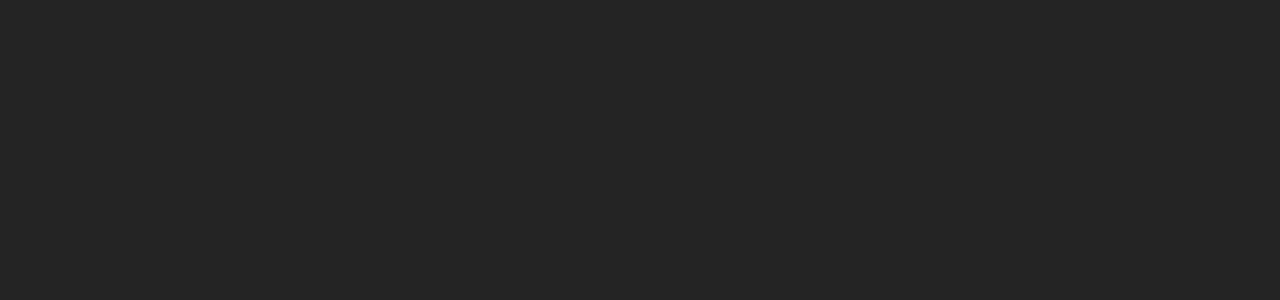
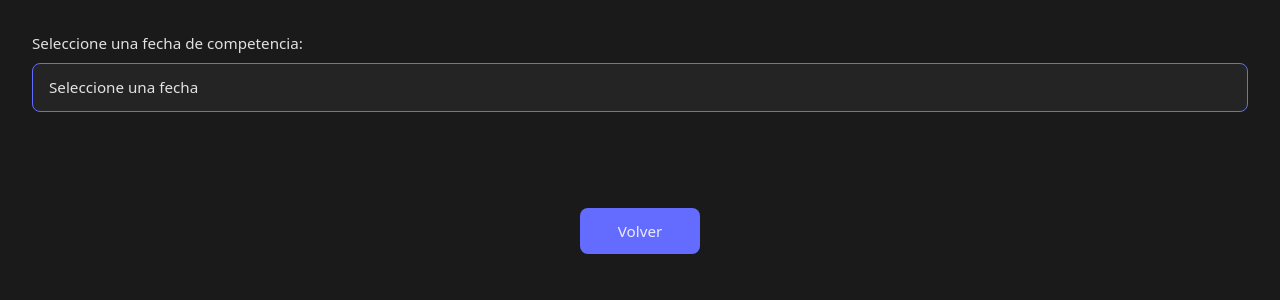
Before and after one commit to GonzaLmas/CyC---React, a React (Vite) app in the folder CyC-React/: page /semanatrabajar in a window 1280 px wide. Before the commit this address had no page. Shown: the top 300 px of the page. Built offline with nearby package versions, Linux system fonts and the light colour scheme.

Commit message:
add screen SemanaTrabajar

```diff
--- a/CyC-React/src/App.tsx
+++ b/CyC-React/src/App.tsx
@@ -8,6 +8,7 @@ import Navbar from "./components/Navbar";
 import JugadorasAptas from "./components/JugadorasAptas";
 import Index from "./components/Index";
 import TipoSemana from "./components/TipoSemana";
+import SemanaTrabajar from "./components/SemanaTrabajar";
 
 function App() {
   return (
@@ -17,6 +18,7 @@ function App() {
       <Route path="/navbar" element={<Navbar />} />
       <Route path="/jugadorasaptas" element={<JugadorasAptas />} />
       <Route path="/tiposemana" element={<TipoSemana />} />
+      <Route path="/semanatrabajar" element={<SemanaTrabajar />} />
     </Routes>
   );
 }
--- a/CyC-React/src/components/Navbar.tsx
+++ b/CyC-React/src/components/Navbar.tsx
@@ -14,7 +14,7 @@ import { useNavigate } from "react-router-dom";
 const navigation = [
   { name: "Jugadoras Aptas", href: "/jugadorasaptas", current: true },
   { name: "Tipo de Semana", href: "/tiposemana", current: true },
-  { name: "Semana a Trabajar", href: "/", current: true },
+  { name: "Semana a Trabajar", href: "/semanatrabajar", current: true },
 ];
 
 // function classNames(...classes) {
--- /dev/null
+++ b/CyC-React/src/components/SemanaTrabajar.tsx
@@ -0,0 +1,118 @@
+import { useState } from "react";
+import { useNavigate } from "react-router-dom";
+import { ChevronDown } from "lucide-react";
+
+const Competencia = () => {
+  const fechas: string[] = ["2025-09-09", "2025-09-08", "2025-09-07"];
+
+  // Datos de ejemplo por día
+  const capacidades = ["Resistencia Aeróbica", "Velocidad", "Fuerza"];
+  const propiedadesPorCapacidad: Record<string, string[]> = {
+    "Resistencia Aeróbica": ["Intermitente 1", "Intermitente 2"],
+    Velocidad: ["Velocidad Máxima", "Velocidad Media"],
+    Fuerza: ["Fuerza Máxima", "Fuerza Resistencia"],
+  };
+
+  const [fechaCompetencia, setFechaCompetencia] = useState<string>("");
+  const [selectedWeek, setSelectedWeek] = useState<number>(3); // ejemplo
+  const [dayCapacities, setDayCapacities] = useState<Record<number, string>>(
+    {}
+  );
+  const [dayProperties, setDayProperties] = useState<Record<number, string>>(
+    {}
+  );
+
+  const handleChange = (e: React.ChangeEvent<HTMLSelectElement>) => {
+    setFechaCompetencia(e.target.value);
+  };
+
+  const handleCapacityChange = (day: number, value: string) => {
+    setDayCapacities({ ...dayCapacities, [day]: value });
+    setDayProperties({ ...dayProperties, [day]: "" }); // reset subcapacidad
+  };
+
+  const handlePropertyChange = (day: number, value: string) => {
+    setDayProperties({ ...dayProperties, [day]: value });
+  };
+
+  const navigate = useNavigate();
+
+  const handleVolver = (e: React.MouseEvent<HTMLElement>) => {
+    e.preventDefault(); // evita que el form haga submit
+    navigate("/navbar");
+  };
+
+  const parseDate = (str: string) => new Date(str);
+  const formatDate = (date: Date) =>
+    date.toLocaleDateString("es-AR", {
+      day: "2-digit",
+      month: "2-digit",
+      year: "numeric",
+    });
+
+  return (
+    <div className="competency-form">
+      <div className="field-group">
+        <label htmlFor="fechaCompetencia">
+          Seleccione una fecha de competencia:
+        </label>
+        <select
+          id="fechaCompetencia"
+          value={fechaCompetencia}
+          onChange={handleChange}
+          className="select-input"
+        >
+          {!fechaCompetencia && <option value="">Seleccione una fecha</option>}
+          {fechas.map((fecha, index) => (
+            <option key={index} value={fecha}>
+              {formatDate(new Date(fecha))}
+            </option>
+          ))}
+        </select>
+
+        <div className="days-grid mt-4">
+          {fechaCompetencia &&
+            Array.from({ length: selectedWeek }, (_, i) => {
+              const dayNum = i + 1;
+              const fechaDia = new Date(parseDate(fechaCompetencia));
+              fechaDia.setDate(fechaDia.getDate() - dayNum);
+
+              return (
+                <div key={dayNum} className="day-card">
+                  <h3>
+                    Día -{dayNum} | {formatDate(fechaDia)}
+                  </h3>
+
+                  <div className="field-group">
+                    <label>Capacidad</label>
+                    <p>{dayCapacities[dayNum] || "No asignado"}</p>
+                  </div>
+
+                  <div className="field-group">
+                    <label>Propiedad</label>
+                    <p>
+                      {dayCapacities[dayNum] && dayProperties[dayNum]
+                        ? dayProperties[dayNum]
+                        : "No asignado"}
+                    </p>
+                  </div>
+                </div>
+              );
+            })}
+        </div>
+
+        <div className="form-actions">
+          <button
+            type="button"
+            onClick={handleVolver}
+            className="btn btn-primary"
+          >
+            Volver
+          </button>
+        </div>
+      </div>
+    </div>
+  );
+};
+
+export default Competencia;
--- a/CyC-React/src/components/TipoSemana.tsx
+++ b/CyC-React/src/components/TipoSemana.tsx
@@ -33,7 +33,6 @@ const TipoSemana = () => {
       "Potencia Aeróbica Media",
       "Potencia Aeróbica Baja",
     ],
-    Continuo: ["Corto", "Medio", "Largo"],
     Flexibilidad: ["Flexibilidad"],
   };
 
@@ -75,7 +74,12 @@ const TipoSemana = () => {
     <div className="competency-form">
       <div className="form-header">
         <div className="field-group">
-          <label htmlFor="competency-date">Fecha de Competencia</label>
+          <label
+            htmlFor="competency-date"
+            className="font-weight: 500 color: rgba(255, 255, 255, 0.87) font-size: 0.95rem"
+          >
+            Fecha de Competencia
+          </label>
           <div className="date-input-wrapper">
             <input
               id="competency-date"
@@ -101,7 +105,7 @@ const TipoSemana = () => {
               disabled={!competencyDate}
               className="select-input"
             >
-              <option value="">Seleccione semana</option>
+              {!selectedWeek && <option value="">Seleccione semana</option>}
               {Array.from({ length: 13 }, (_, i) => (
                 <option key={i + 1} value={i + 1}>
                   Semana {i + 1}
--- a/CyC-React/src/index.css
+++ b/CyC-React/src/index.css
@@ -27,6 +27,13 @@ a:hover {
 .iniciarSesion {
   color: #f86d92;
 }
+
+.field-group label {
+  font-weight: 500;
+  color: rgba(255, 255, 255, 0.87);
+  font-size: 0.95rem;
+}
+
 /*
 body {
   margin: 0;
```
